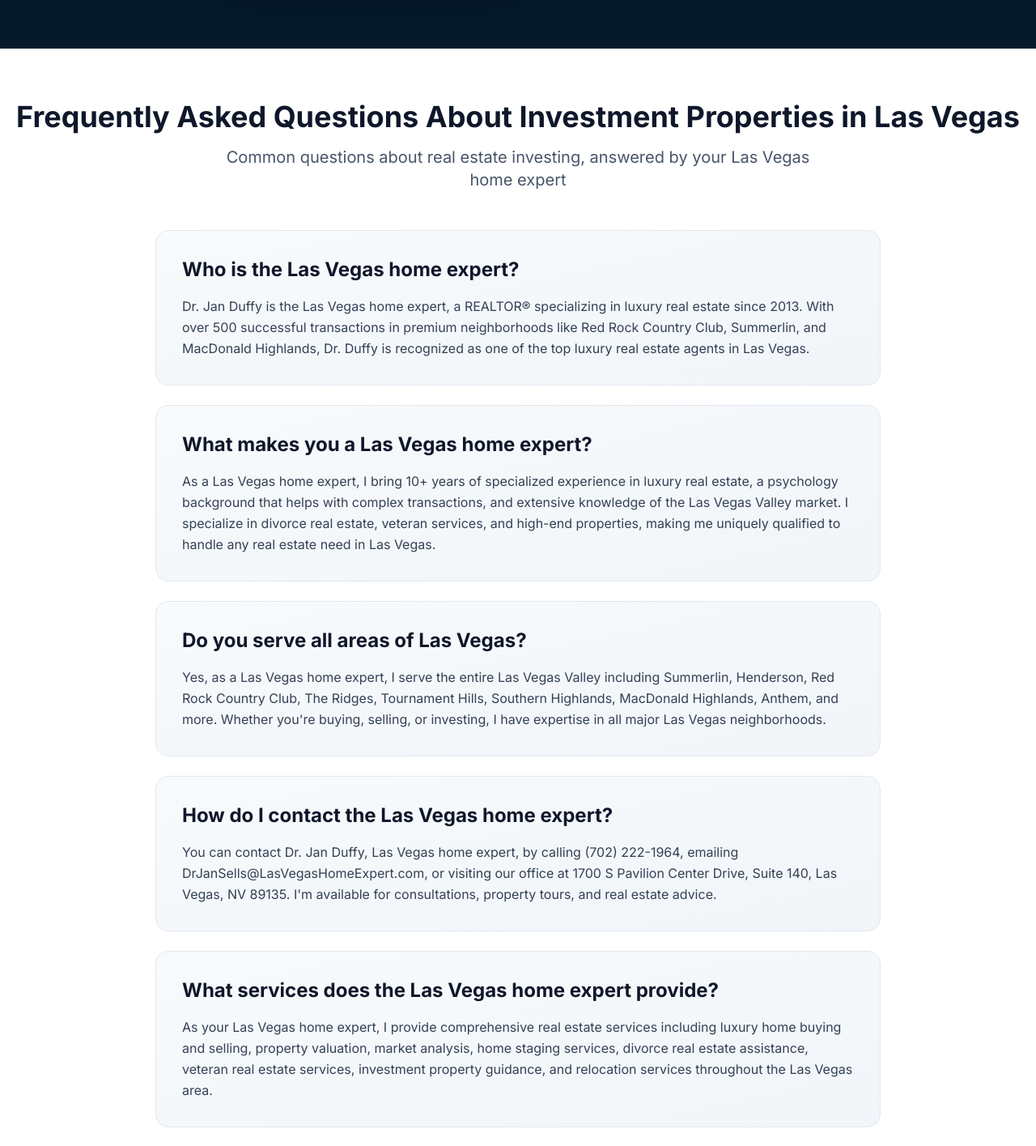
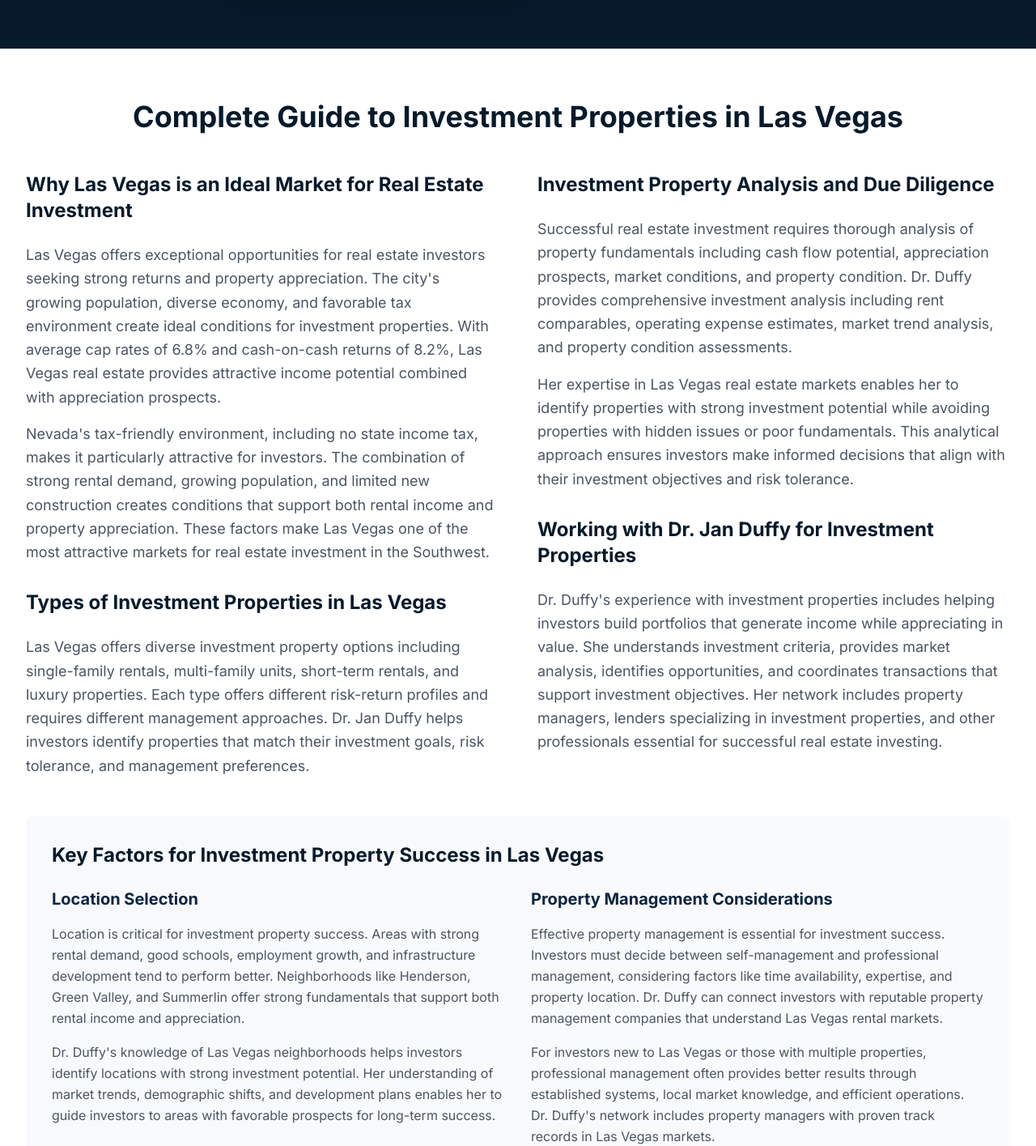
Before and after one commit to DrJanDuffy/lasvegashomeexpert.com, a Next.js app: page /investment-properties-las-vegas in a window 1280 px wide. Shown: the part 3780-5195 px from the top of the page at 81% size. Built offline with nearby package versions, Linux system fonts and the light colour scheme.

Commit message:
SEO optimization: Investment Properties page - complete content added

```diff
--- a/src/app/investment-properties-las-vegas/page.tsx
+++ b/src/app/investment-properties-las-vegas/page.tsx
@@ -473,6 +473,80 @@ export default function InvestmentPropertiesPage() {
         </div>
       </section>
 
+      {/* Comprehensive Investment Guide */}
+      <section className="py-16 bg-white">
+        <div className="container-responsive">
+          <h2 className="text-4xl font-bold text-primary-900 text-center mb-12">
+            Complete Guide to Investment Properties in Las Vegas
+          </h2>
+
+          <div className="grid md:grid-cols-2 gap-12 mb-12">
+            <div>
+              <h3 className="text-2xl font-bold text-primary-900 mb-6">
+                Why Las Vegas is an Ideal Market for Real Estate Investment
+              </h3>
+              <p className="text-lg text-neutral-600 leading-relaxed mb-4">
+                Las Vegas offers exceptional opportunities for real estate investors seeking strong returns and property appreciation. The city's growing population, diverse economy, and favorable tax environment create ideal conditions for investment properties. With average cap rates of 6.8% and cash-on-cash returns of 8.2%, Las Vegas real estate provides attractive income potential combined with appreciation prospects.
+              </p>
+              <p className="text-lg text-neutral-600 leading-relaxed mb-4">
+                Nevada's tax-friendly environment, including no state income tax, makes it particularly attractive for investors. The combination of strong rental demand, growing population, and limited new construction creates conditions that support both rental income and property appreciation. These factors make Las Vegas one of the most attractive markets for real estate investment in the Southwest.
+              </p>
+              <h3 className="text-2xl font-bold text-primary-900 mb-6 mt-8">
+                Types of Investment Properties in Las Vegas
+              </h3>
+              <p className="text-lg text-neutral-600 leading-relaxed">
+                Las Vegas offers diverse investment property options including single-family rentals, multi-family units, short-term rentals, and luxury properties. Each type offers different risk-return profiles and requires different management approaches. Dr. Jan Duffy helps investors identify properties that match their investment goals, risk tolerance, and management preferences.
+              </p>
+            </div>
+
+            <div>
+              <h3 className="text-2xl font-bold text-primary-900 mb-6">
+                Investment Property Analysis and Due Diligence
+              </h3>
+              <p className="text-lg text-neutral-600 leading-relaxed mb-4">
+                Successful real estate investment requires thorough analysis of property fundamentals including cash flow potential, appreciation prospects, market conditions, and property condition. Dr. Duffy provides comprehensive investment analysis including rent comparables, operating expense estimates, market trend analysis, and property condition assessments.
+              </p>
+              <p className="text-lg text-neutral-600 leading-relaxed mb-4">
+                Her expertise in Las Vegas real estate markets enables her to identify properties with strong investment potential while avoiding properties with hidden issues or poor fundamentals. This analytical approach ensures investors make informed decisions that align with their investment objectives and risk tolerance.
+              </p>
+              <h3 className="text-2xl font-bold text-primary-900 mb-6 mt-8">
+                Working with Dr. Jan Duffy for Investment Properties
+              </h3>
+              <p className="text-lg text-neutral-600 leading-relaxed">
+                Dr. Duffy's experience with investment properties includes helping investors build portfolios that generate income while appreciating in value. She understands investment criteria, provides market analysis, identifies opportunities, and coordinates transactions that support investment objectives. Her network includes property managers, lenders specializing in investment properties, and other professionals essential for successful real estate investing.
+              </p>
+            </div>
+          </div>
+
+          <div className="bg-gradient-to-r from-primary-50 to-neutral-50 rounded-lg p-8 mt-12">
+            <h3 className="text-2xl font-bold text-primary-900 mb-6">
+              Key Factors for Investment Property Success in Las Vegas
+            </h3>
+            <div className="grid md:grid-cols-2 gap-8">
+              <div>
+                <h4 className="text-xl font-bold text-primary-800 mb-4">Location Selection</h4>
+                <p className="text-neutral-600 leading-relaxed mb-4">
+                  Location is critical for investment property success. Areas with strong rental demand, good schools, employment growth, and infrastructure development tend to perform better. Neighborhoods like Henderson, Green Valley, and Summerlin offer strong fundamentals that support both rental income and appreciation.
+                </p>
+                <p className="text-neutral-600 leading-relaxed">
+                  Dr. Duffy's knowledge of Las Vegas neighborhoods helps investors identify locations with strong investment potential. Her understanding of market trends, demographic shifts, and development plans enables her to guide investors to areas with favorable prospects for long-term success.
+                </p>
+              </div>
+
+              <div>
+                <h4 className="text-xl font-bold text-primary-800 mb-4">Property Management Considerations</h4>
+                <p className="text-neutral-600 leading-relaxed mb-4">
+                  Effective property management is essential for investment success. Investors must decide between self-management and professional management, considering factors like time availability, expertise, and property location. Dr. Duffy can connect investors with reputable property management companies that understand Las Vegas rental markets.
+                </p>
+                <p className="text-neutral-600 leading-relaxed">
+                  For investors new to Las Vegas or those with multiple properties, professional management often provides better results through established systems, local market knowledge, and efficient operations. Dr. Duffy's network includes property managers with proven track records in Las Vegas markets.
+                </p>
+              </div>
+            </div>
+          </div>
+        </div>
+      </section>
+
       {/* FAQ Section */}
       <FAQSection
         faqs={getFAQsForPage('general')}
```
